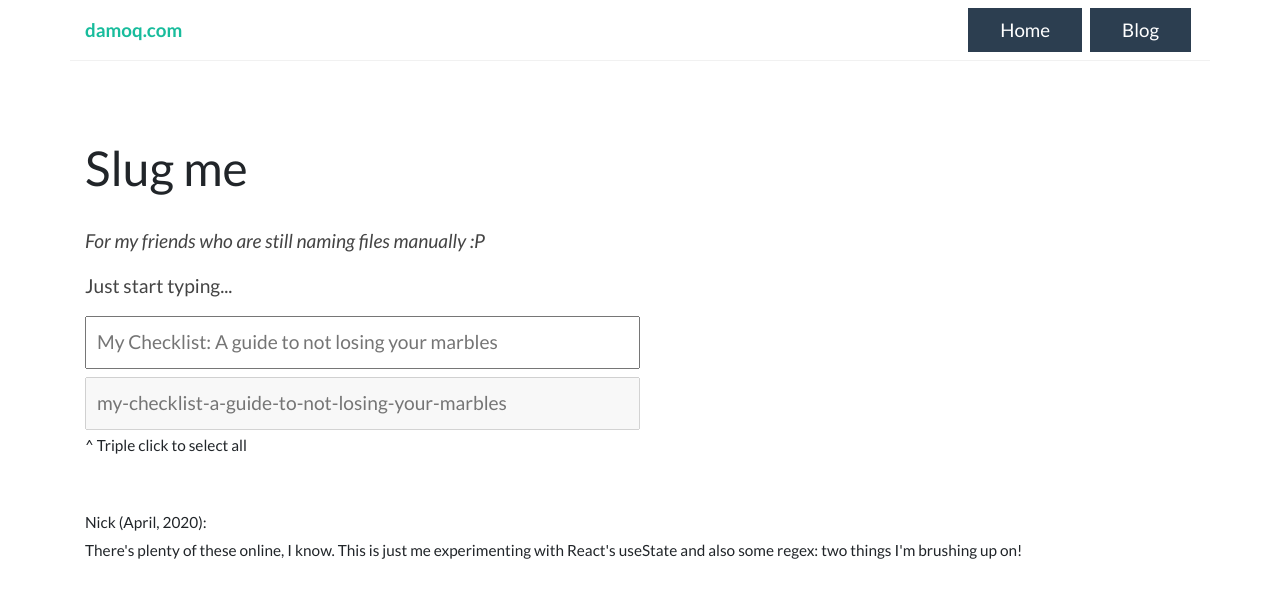
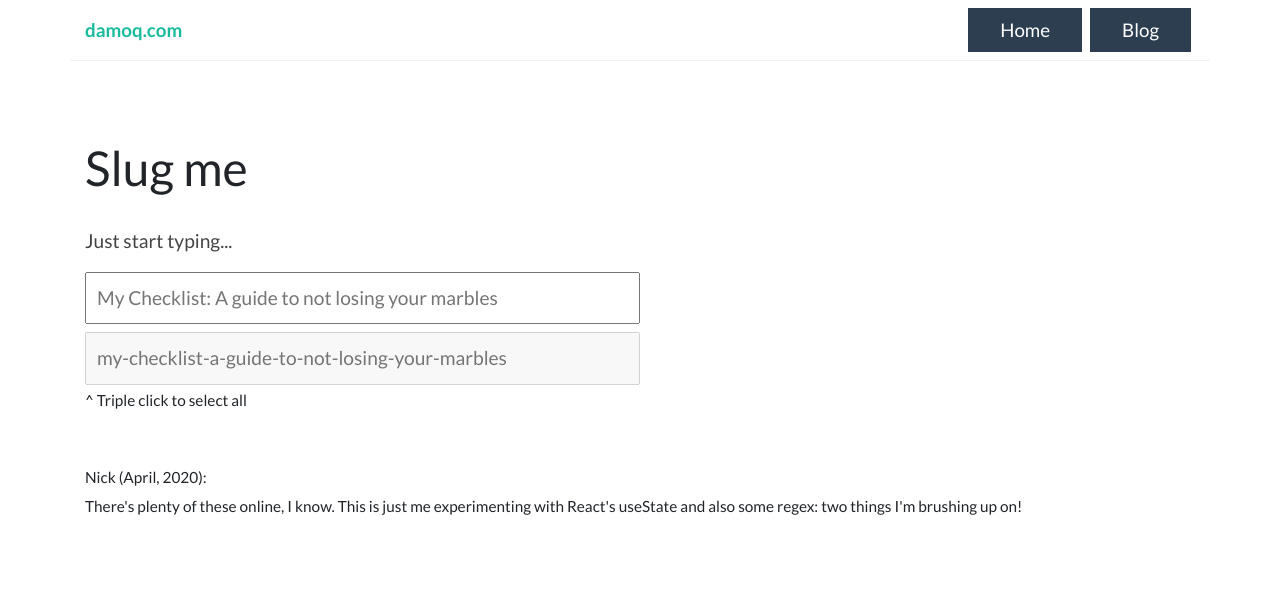
Before and after one commit to nick-mok/damoq.com, a Next.js app: page /slug in a window 1280 px wide. Shown: the top 598 px of the page. Built offline with nearby package versions, Linux system fonts and the light colour scheme.

Commit message:
Updated page content

```diff
--- a/pages/slug.js
+++ b/pages/slug.js
@@ -14,7 +14,6 @@ export const Slug = (props) => {
     return (
         <Layout pageTitle="Slugpro">
             <h1>Slug me</h1>
-            <p className="font-italic">For my friends who are still naming files manually :P</p>
             <p>Just start typing...</p>
             <div>
                 <input type="text" className="slug-field" onChange={handleChange} placeholder="My Checklist: A guide to not losing your marbles"/>
```
